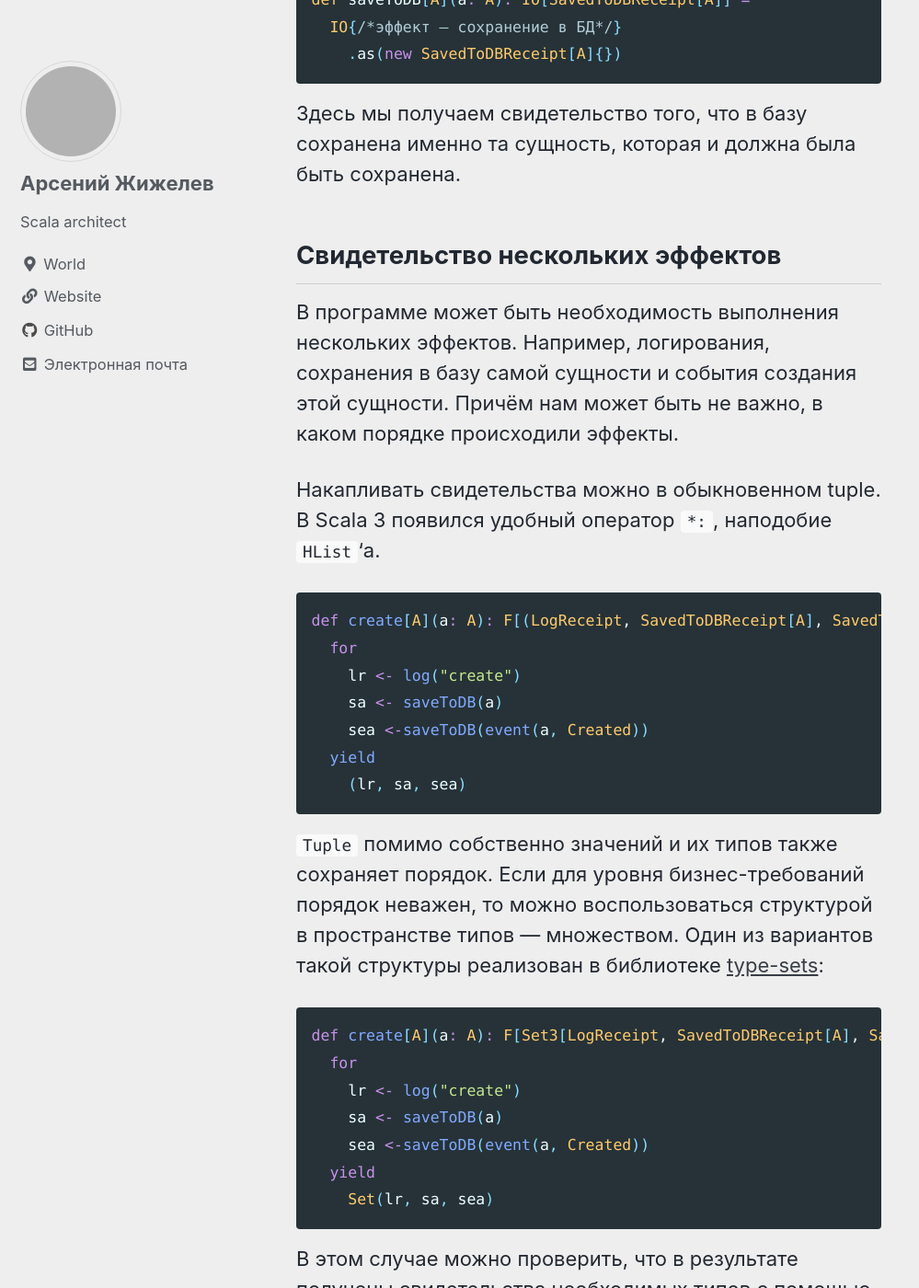
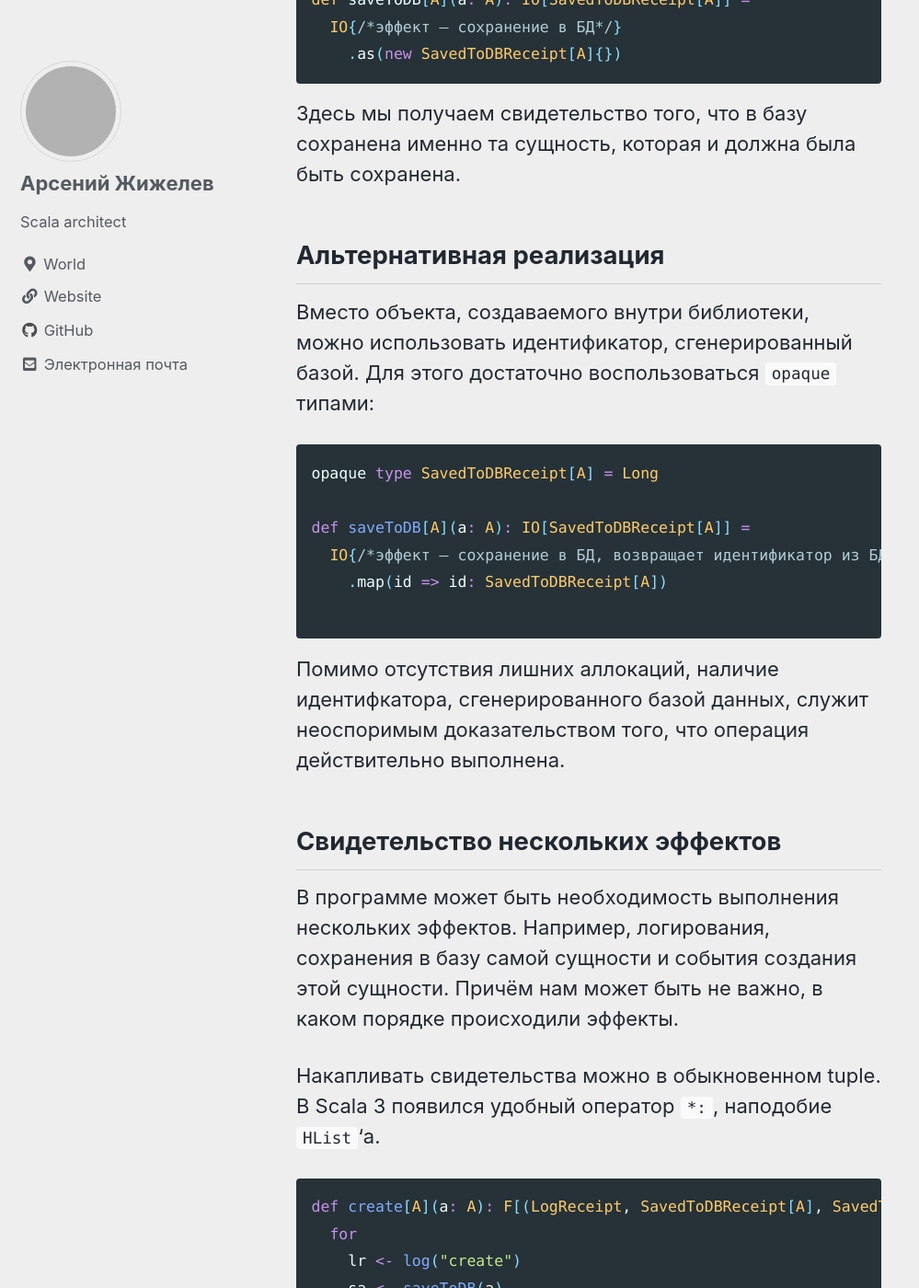
Before and after one commit to Primetalk/primetalk.github.io, a Jekyll site: the page built from _posts/2023-11-04-receipt-effects.markdown, in a window 1280 px wide and 1400 px high, scrolled down 2851 px. Shown: the whole window at 92% size, without its empty margins (0-999 px from the left). Built offline with Jekyll 4.4.1, drawn with Linux system fonts in a browser that asks for light colours; cached includes are drawn as plain includes; grey boxes are pictures that could not be loaded.

Commit message:
Add alternative implementation with opaque types

````diff
--- a/_posts/2023-11-04-receipt-effects.markdown
+++ b/_posts/2023-11-04-receipt-effects.markdown
@@ -52,6 +52,21 @@ def saveToDB[A](a: A): IO[SavedToDBReceipt[A]] =
 ```
 
 Здесь мы получаем свидетельство того, что в базу сохранена именно та сущность, которая и должна была быть сохранена.
+
+## Альтернативная реализация
+
+Вместо объекта, создаваемого внутри библиотеки, можно использовать идентификатор, сгенерированный базой. Для этого достаточно воспользоваться `opaque` типами:
+
+```scala
+opaque type SavedToDBReceipt[A] = Long
+
+def saveToDB[A](a: A): IO[SavedToDBReceipt[A]] =
+  IO{/*эффект — сохранение в БД, возвращает идентификатор из БД*/}
+    .map(id => id: SavedToDBReceipt[A])
+
+```
+
+Помимо отсутствия лишних аллокаций, наличие идентифкатора, сгенерированного базой данных, служит неоспоримым доказательством того, что операция действительно выполнена.
 
 ## Свидетельство нескольких эффектов
 
````
